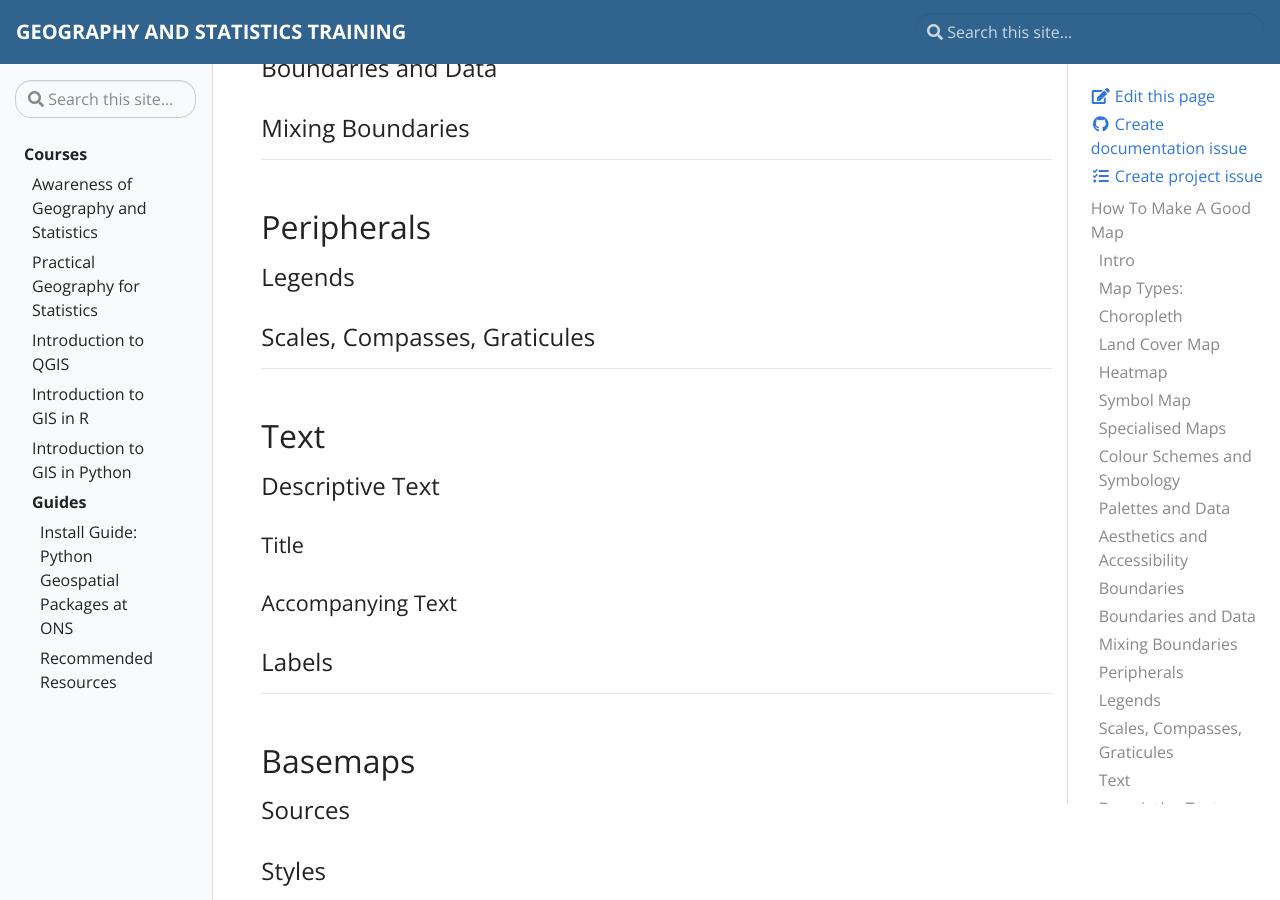
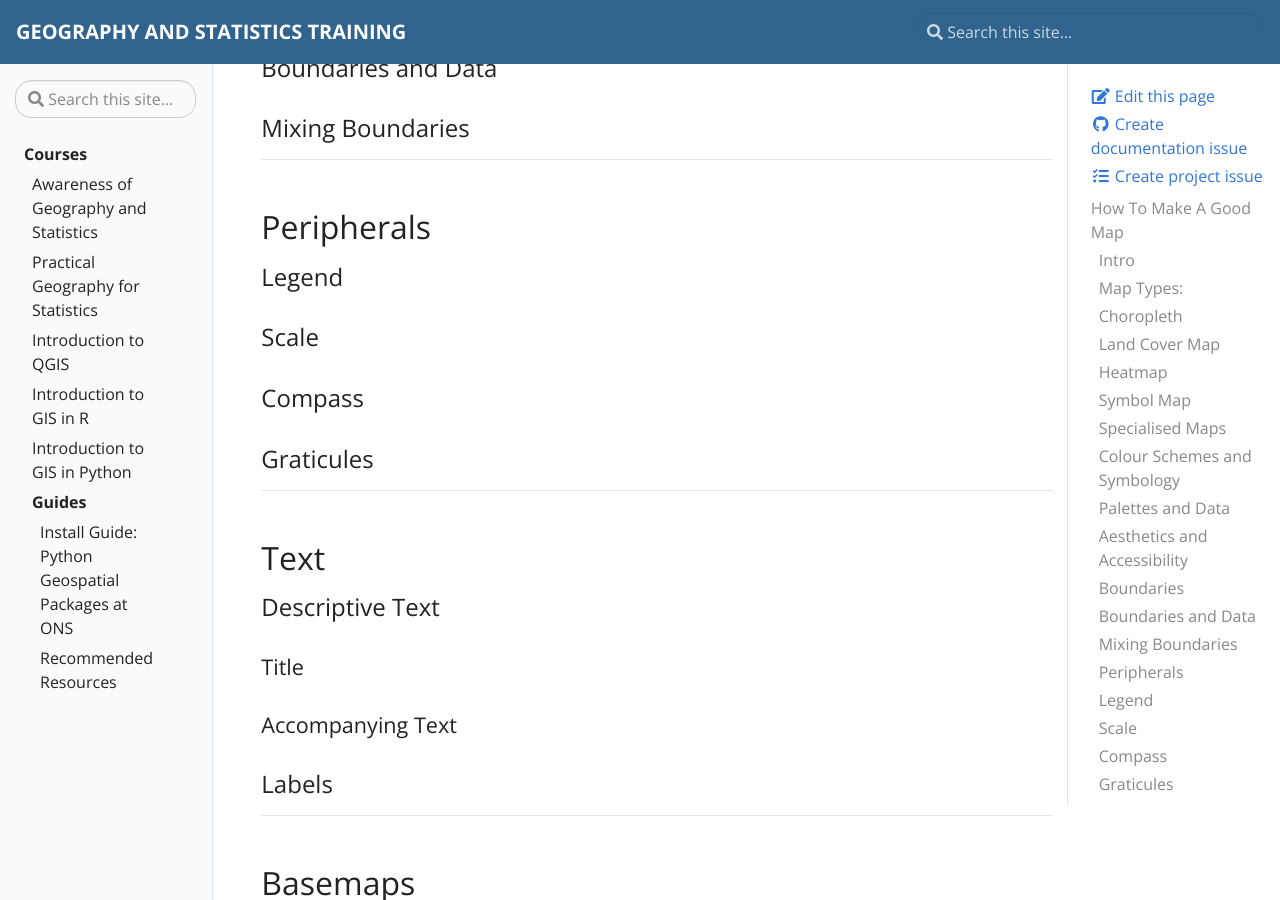
Before and after one commit to ONSgeo/geospatial-training, a Jekyll site: the page built from _docs/make_a_good_map.md, in a window 1280 px wide and 900 px high, scrolled down 1399 px. Built offline with Jekyll 4.4.1, drawn with Linux system fonts in a browser that asks for light colours.

Commit message:
Update make_a_good_map.md

```diff
--- a/_docs/make_a_good_map.md
+++ b/_docs/make_a_good_map.md
@@ -6,6 +6,8 @@ description: Guidance to demonstrate good and bad practise in the creation of ma
 # How To Make A Good Map
 
 ## Intro
+
+
 
 ---
 
@@ -57,9 +59,13 @@ description: Guidance to demonstrate good and bad practise in the creation of ma
 
 ## Peripherals
 
-### Legends
+### Legend
 
-### Scales, Compasses, Graticules
+### Scale
+
+### Compass
+
+### Graticules
 
 ---
 
```
